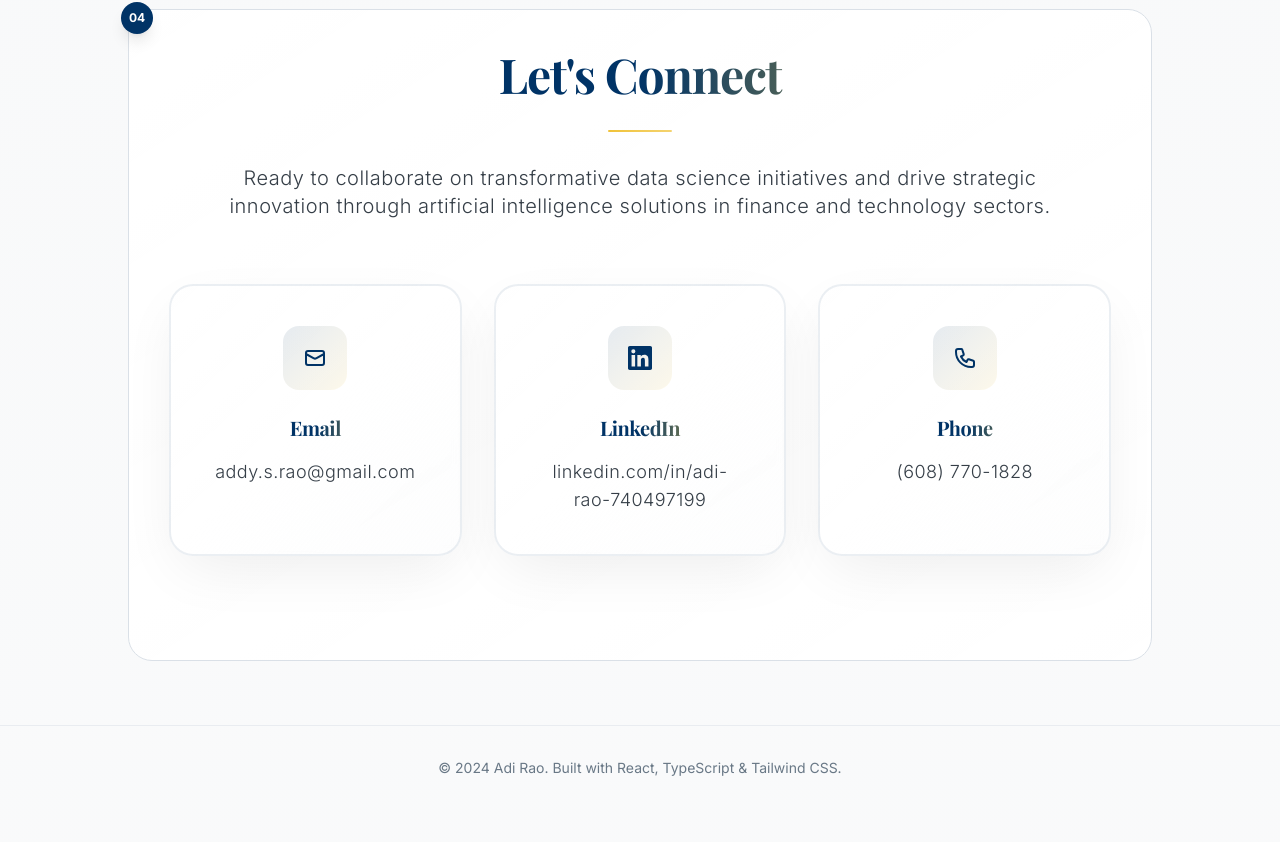
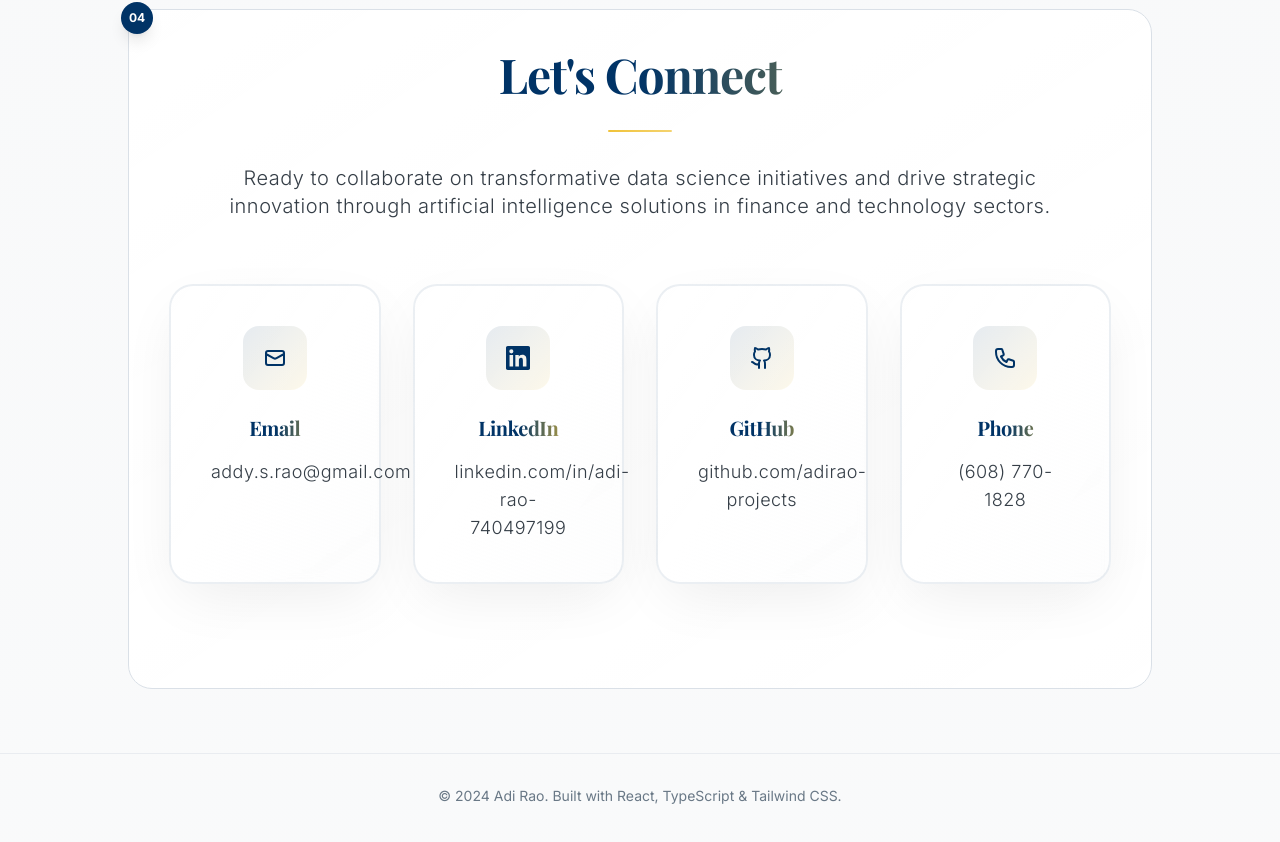
Before and after one commit to Ar1377/scroll-and-shine-resume, a React (Vite) app: page / in a window 1280 px wide. Shown: the part 5203-6045 px from the top of the page. Built offline with nearby package versions, Linux system fonts and the light colour scheme; the HTML template or start-up script is replaced by a standard one.

Commit message:
Add GitHub to contact section

```diff
--- a/src/components/ContactSection.tsx
+++ b/src/components/ContactSection.tsx
@@ -1,4 +1,5 @@
 import { useEffect, useRef, useState } from 'react';
+import { Github } from 'lucide-react';
 
 const ContactSection = () => {
   const [isVisible, setIsVisible] = useState(false);
@@ -43,6 +44,12 @@ const ContactSection = () => {
       href: 'https://linkedin.com/in/adi-rao-740497199'
     },
     {
+      icon: <Github className="w-6 h-6" />,
+      title: 'GitHub',
+      value: 'github.com/adirao-projects',
+      href: 'https://github.com/adirao-projects'
+    },
+    {
       icon: (
         <svg className="w-6 h-6" fill="none" stroke="currentColor" viewBox="0 0 24 24">
           <path strokeLinecap="round" strokeLinejoin="round" strokeWidth={2} d="M3 5a2 2 0 012-2h3.28a1 1 0 01.948.684l1.498 4.493a1 1 0 01-.502 1.21l-2.257 1.13a11.042 11.042 0 005.516 5.516l1.13-2.257a1 1 0 011.21-.502l4.493 1.498a1 1 0 01.684.949V19a2 2 0 01-2 2h-1C9.716 21 3 14.284 3 6V5z" />
@@ -68,7 +75,7 @@ const ContactSection = () => {
             </p>
           </div>
 
-          <div className="grid grid-cols-1 md:grid-cols-3 gap-8 mb-16">
+          <div className="grid grid-cols-1 md:grid-cols-2 lg:grid-cols-4 gap-8 mb-16">
             {contactMethods.map((method, index) => (
               <a
                 key={method.title}
```
